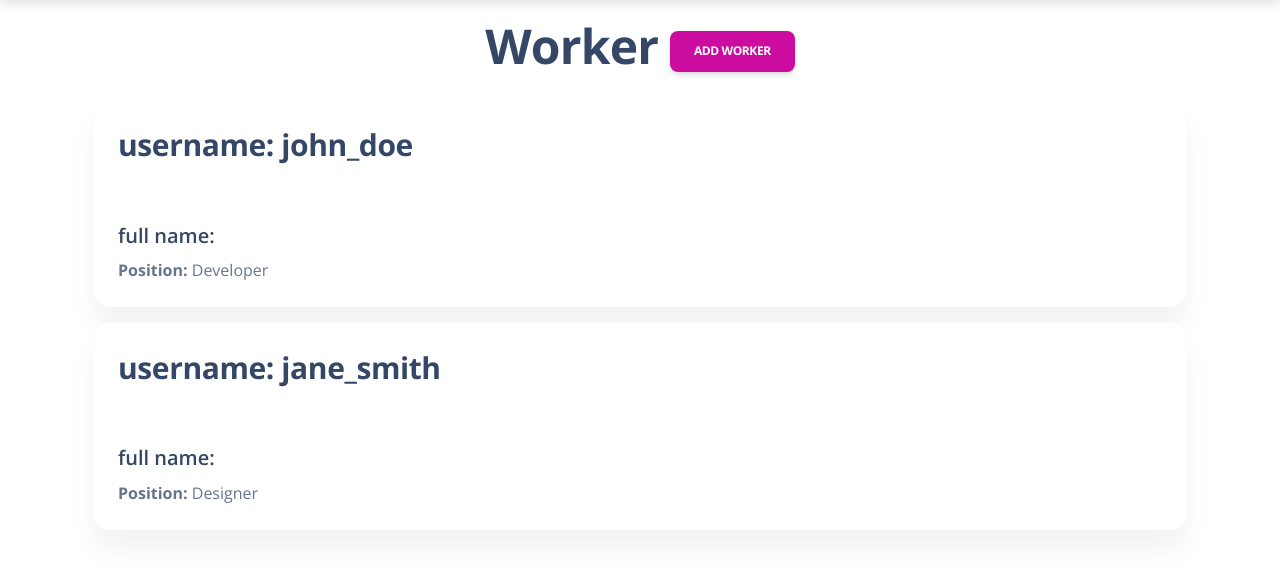
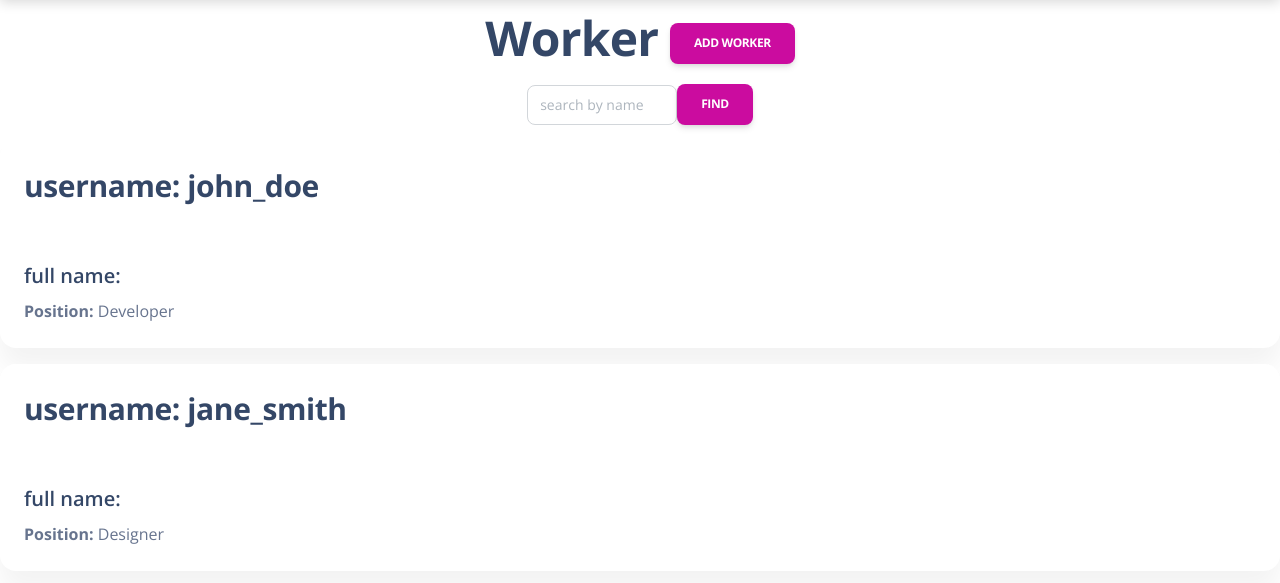
Before and after one commit to xborismenx/IT-task-manager, a Django app: page /workers/ in a window 1280 px wide. Shown: the part 73-656 px from the top of the page. Run offline with Django 4.2, Linux system fonts and the light colour scheme; a user stored in the database is signed in; data comes from the database, SQL or seed files in the repository; some libraries are stand-ins or nearby versions.

Commit message:
added search form

```diff
--- a/templates/task_manager/worker_list.html
+++ b/templates/task_manager/worker_list.html
@@ -1,12 +1,15 @@
 {% extends "base.html" %}
 {% block content %}
-  <div class="container mt-3 mb-3">
-    <div class="d-flex justify-content-center">
-      <h1>Worker
-        <a class="btn btn-primary pl-2" href="{% url 'task_manager:worker-create' %}">Add worker</a>
-      </h1>
-    </div>
-    {% for worker in worker_list %}
+  <div class="d-flex justify-content-center p-2">
+    <h1>Worker
+      <a class="btn btn-primary pl-2" href="{% url 'task_manager:worker-create' %}">Add worker</a>
+    </h1>
+  </div>
+  <form action="" method="get" class="form-inline d-flex justify-content-center align-items-center">
+    {{ search_form }}
+    <input type="submit" class="btn btn-primary" value="Find">
+  </form>
+  {% for worker in worker_list %}
 
       <div class="card mt-3">
         <div class="card-header">
```
